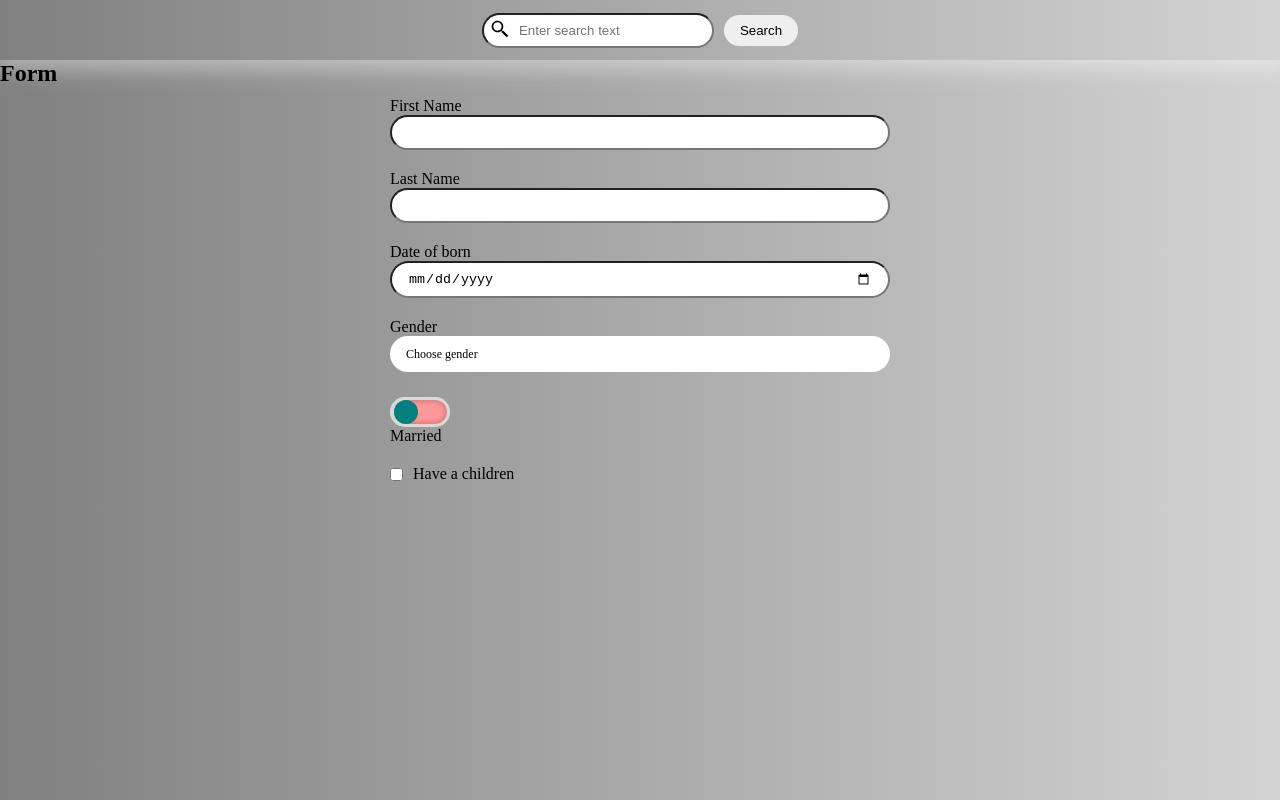
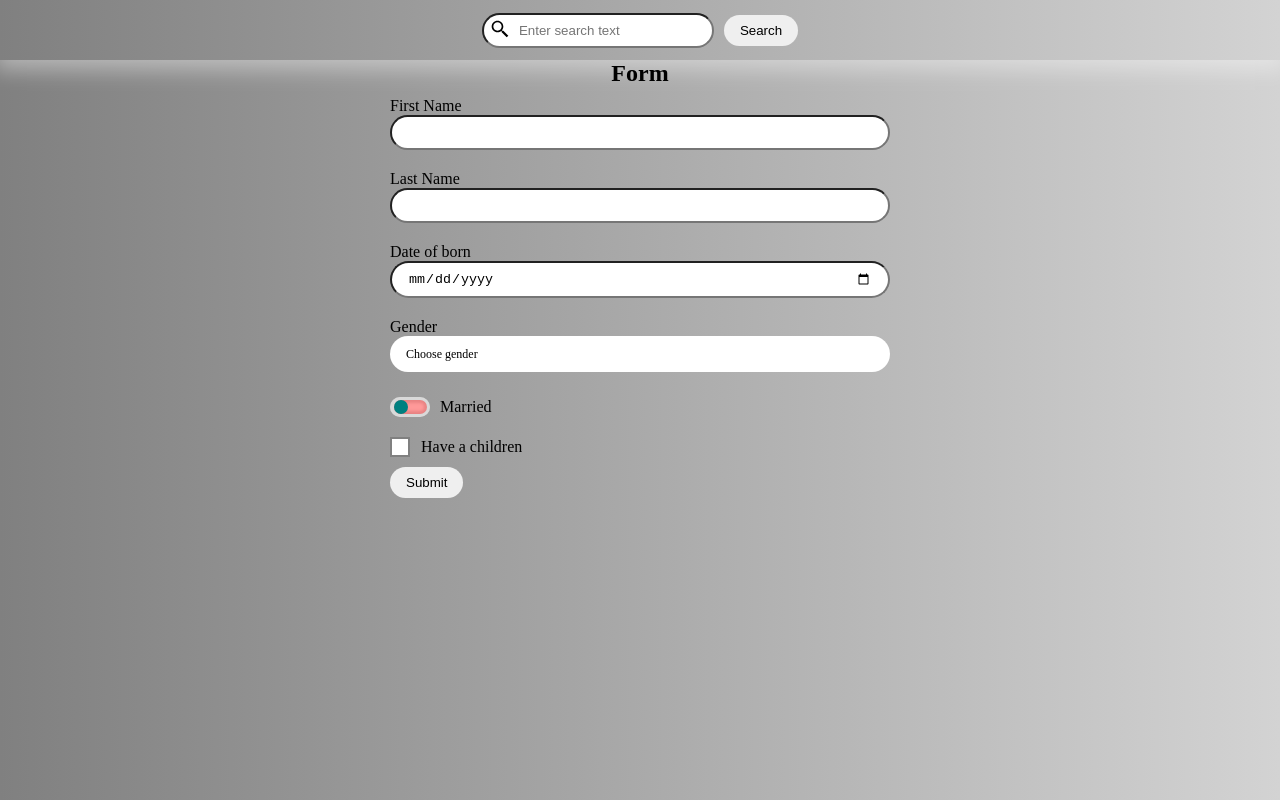
Before and after one commit to Sulton-Ali/react2021Q3, a React app: page / in a window 1280 px wide. Built offline with nearby package versions, Linux system fonts and the light colour scheme.

Commit message:
feat: create handlers changes

```diff
--- a/src/components/app/app.tsx
+++ b/src/components/app/app.tsx
@@ -1,43 +1,108 @@
-import React from 'react';
+import React, {Component} from 'react';
 import Form from '../form/form';
 import {FormElementTypeConstants} from '../formElement/formElement';
 import SearchBar from '../searchbar/searchbar';
 
 import './app.scss';
 
-export default function App(): JSX.Element {
+export default class App extends Component {
+  state = {
+    firstName: '',
+    lastName: '',
+    dateOfBorn: '',
+    gender: '',
+    married: false,
+    haveChildren: false,
+    users: [],
+  };
+
+  onSubmit = (): void => {
+    const newUser = {
+      firstName: this.state.firstName,
+      lastName: this.state.lastName,
+      dateOfBorn: this.state.dateOfBorn,
+      gender: this.state.gender,
+      married: this.state.married,
+      haveChildren: this.state.haveChildren,
+    };
+    this.setState({
+      users: [...this.state.users, newUser],
+    });
+    this.setState({
+      firstName: '',
+      lastName: '',
+      dateOfBorn: '',
+      gender: '',
+      married: false,
+      haveChildren: false,
+    });
+  };
+
+  render(): JSX.Element {
+    console.log(this.state.users);
+
     const formElements = [
       {
         label: 'First Name',
+        value: this.state.firstName,
         type: FormElementTypeConstants.TEXT,
+        changeHandler: (value: string | boolean): void =>
+          this.setState({
+            firstName: value,
+          }),
       },
       {
         label: 'Last Name',
+        value: this.state.lastName,
         type: FormElementTypeConstants.TEXT,
+        changeHandler: (value: string | boolean): void =>
+          this.setState({
+            lastName: value,
+          }),
       },
       {
         label: 'Date of born',
+        value: this.state.dateOfBorn,
         type: FormElementTypeConstants.DATE,
+        changeHandler: (value: string | boolean): void =>
+          this.setState({
+            dateOfBorn: value,
+          }),
       },
       {
         label: 'Gender',
+        value: this.state.gender,
         type: FormElementTypeConstants.DROPDOWN,
         items: ['Male', 'Female'],
+        changeHandler: (value: string | boolean): void =>
+          this.setState({
+            gender: value,
+          }),
       },
       {
         label: 'Married',
+        value: this.state.married,
         type: FormElementTypeConstants.SWITCHER,
+        changeHandler: (value: string | boolean): void =>
+          this.setState({
+            married: value,
+          }),
       },
       {
         label: 'Have a children',
         type: FormElementTypeConstants.CHECKBOX,
+        value: this.state.haveChildren,
+        changeHandler: (value: string | boolean): void =>
+          this.setState({
+            haveChildren: value,
+          }),
       },
     ];
-
     return (
       <div className="app">
         <SearchBar buttonText="Search" placeholder="Enter search text" />
-      <Form title="Form" elements={formElements} />
+        <Form title="Form" elements={formElements} onSubmit={this.onSubmit} />
       </div>
     );
   }
+}
--- a/src/components/form/form.scss
+++ b/src/components/form/form.scss
@@ -1,4 +1,7 @@
 .form {
+  &__title {
+    text-align: center;
+  }
   &__body {
     max-width: 500px;
     margin: 0 auto;
--- a/src/components/form/form.tsx
+++ b/src/components/form/form.tsx
@@ -4,7 +4,8 @@ import './form.scss';
 
 interface IFormProps {
   title?: string;
-  elements: FormElementProps[];
+  elements: Array<FormElementProps>;
+  onSubmit: () => void;
 }
 
 const Form = (props: IFormProps): JSX.Element => {
@@ -15,6 +16,12 @@ const Form = (props: IFormProps): JSX.Element => {
         {props.elements?.map((el, idx) => (
           <FormElement {...el} key={idx} />
         ))}
+
+        <div className="form__buttons">
+          <button type="button" className="btn" onClick={props.onSubmit}>
+            Submit
+          </button>
+        </div>
       </div>
     </form>
   );
--- a/src/components/formElement/checkboxElement.tsx
+++ b/src/components/formElement/checkboxElement.tsx
@@ -1,17 +1,21 @@
 import React from 'react';
+import {FormElementProps} from './formElement';
 
-export type CheckboxElementProps = {
-  label: string;
-  type: string;
-};
-
-export default function CheckboxElement(
-  props: CheckboxElementProps,
-): JSX.Element {
+export default function CheckboxElement(props: FormElementProps): JSX.Element {
   return (
     <div className="form-element checkbox">
       <label className="form-element__label">
-        <input type="checkbox" />
+        <div className={`checkbox__indicator ${props.value ? 'checked' : ''}`}>
+          <div className="checkbox__line-1"></div>
+          <div className="checkbox__line-2"></div>
+        </div>
+        <input
+          type="checkbox"
+          checked={Boolean(props.value)}
+          onChange={(evt) => {
+            props.changeHandler(evt.target.checked);
+          }}
+        />
         <p>{props.label}</p>
       </label>
     </div>
--- a/src/components/formElement/dateElement.tsx
+++ b/src/components/formElement/dateElement.tsx
@@ -1,16 +1,19 @@
 import React from 'react';
+import {FormElementProps} from './formElement';
 
-export type DateElementProps = {
-  label: string;
-  type: string;
-};
-
-export default function DateElement(props: DateElementProps): JSX.Element {
+export default function DateElement(props: FormElementProps): JSX.Element {
   return (
     <div className="form-element">
       <label className="form-element__label">
         <p>{props.label}</p>
-        <input type="date" className="input" />
+        <input
+          type="date"
+          className="input"
+          value={String(props.value)}
+          onChange={(evt) => {
+            props.changeHandler(evt.target.value);
+          }}
+        />
       </label>
     </div>
   );
--- a/src/components/formElement/dropdownElement.tsx
+++ b/src/components/formElement/dropdownElement.tsx
@@ -1,15 +1,7 @@
 import React, {useState} from 'react';
+import {FormElementProps} from './formElement';
 
-export type DropdownElementProps = {
-  label: string;
-  type: string;
-  items?: string[];
-};
-
-export default function DropdownElement(
-  props: DropdownElementProps,
-): JSX.Element {
-  const [selected, setSelected] = useState('Choose gender');
+export default function DropdownElement(props: FormElementProps): JSX.Element {
   const [listOpen, setListOpen] = useState(false);
 
   return (
@@ -17,7 +9,7 @@ export default function DropdownElement(
       <label className="form-element__label">
         <p>{props.label}</p>
         <div className="dropdown__selected" onClick={() => setListOpen(true)}>
-          {selected}
+          {props.value ? props.value : 'Choose gender'}
         </div>
         <div style={{position: 'relative'}}>
           <div
@@ -29,8 +21,8 @@ export default function DropdownElement(
                 className="dropdown__item"
                 key={idx}
                 onClick={() => {
-                  setSelected(item);
                   setListOpen(false);
+                  props.changeHandler(item);
                 }}>
                 {item}
               </div>
--- a/src/components/formElement/formElement.scss
+++ b/src/components/formElement/formElement.scss
@@ -7,18 +7,55 @@
     display: flex;
     flex-direction: column;
   }
+}
 
-  &.checkbox {
+.form__body {
+  .checkbox {
     .form-element__label {
       flex-direction: row;
       align-items: center;
+      width: fit-content;
+      cursor: pointer;
 
       p {
         margin-left: 10px;
       }
     }
+    input {
+      width: 1px;
+      height: 0;
+      opacity: 0;
+    }
+
+    &__indicator {
+      position: relative;
+      width: 20px;
+      height: 20px;
+      background-color: white;
+      border: 2px solid gray;
+    }
+
+    .checked {
+      .checkbox__line-1 {
+        position: absolute;
+        left: 2px;
+        bottom: 0;
+        width: 3px;
+        height: 15px;
+        background-color: red;
+        transform: rotate(-45deg);
+      }
+      .checkbox__line-2 {
+        position: absolute;
+        left: 15px;
+        bottom: 0;
+        width: 3px;
+        height: 25px;
+        background-color: red;
+        transform: rotate(45deg);
+      }
+    }
   }
-
   .dropdown {
     &__list {
       position: absolute;
@@ -68,15 +105,20 @@
   }
 
   .switcher {
+    width: fit-content;
     & .form-element__label {
-      flex-direction: row !important;
+      flex-direction: row;
+      display: flex;
+      align-items: center;
+      cursor: pointer;
     }
     &__body {
       padding: 0 3px;
+      margin-right: 10px;
       display: flex;
       align-items: center;
-      width: 60px;
-      height: 30px;
+      width: 40px;
+      height: 20px;
       border-radius: 20px;
       background-color: white;
       box-shadow: inset 0 0 3px 6px rgba($color: gray, $alpha: 0.3);
@@ -100,14 +142,14 @@
     }
 
     &__circle {
-      width: 24px;
-      height: 24px;
+      width: 14px;
+      height: 14px;
       border-radius: 20px;
       background-color: teal;
       transition: transform 0.3s linear;
 
       &.checked {
-        transform: translateX(29px);
+        transform: translateX(20px);
       }
     }
   }
--- a/src/components/formElement/formElement.tsx
+++ b/src/components/formElement/formElement.tsx
@@ -10,7 +10,9 @@ import SwitcherElement from './switcherElement';
 export type FormElementProps = {
   label: string;
   type: string;
-  items?: string[];
+  value: string | boolean;
+  items?: string[] | undefined;
+  changeHandler: (value: string | boolean) => void;
 };
 export const FormElementTypeConstants = {
   TEXT: 'TEXT',
--- a/src/components/formElement/switcherElement.tsx
+++ b/src/components/formElement/switcherElement.tsx
@@ -1,30 +1,28 @@
-import React, {useState} from 'react';
+import React from 'react';
+import {FormElementProps} from './formElement';
 
-export type SwitcherElementProps = {
-  type: string;
-  label: string;
-};
-
-export default function SwitcherElement(
-  props: SwitcherElementProps,
-): JSX.Element {
-  const [checked, setChecked] = useState(false);
-
+export default function SwitcherElement(props: FormElementProps): JSX.Element {
   return (
     <div className="form-element switcher">
       <label className="form-element__label">
         <div className="switcher__body">
           <input
-            type="checkbox"
-            onChange={(evt) => setChecked(evt.target.checked)}
+            type="radio"
+            onClick={() => {
+              props.changeHandler(!props.value);
+            }}
           />
           <div
-            className={`switcher__circle-wrapper ${checked ? 'checked' : ''}`}>
+            className={`switcher__circle-wrapper ${
+              props.value ? 'checked' : ''
+            }`}>
             <div
-              className={`switcher__circle ${checked ? 'checked' : ''}`}></div>
+              className={`switcher__circle ${
+                props.value ? 'checked' : ''
+              }`}></div>
           </div>
         </div>
-        <p>{props.label}</p>
+        <span>{props.label}</span>
       </label>
     </div>
   );
--- a/src/components/formElement/textElement.tsx
+++ b/src/components/formElement/textElement.tsx
@@ -1,16 +1,19 @@
 import React from 'react';
+import {FormElementProps} from './formElement';
 
-export type TextElementProps = {
-  label: string;
-  type: string;
-};
-
-const TextElement = (props: TextElementProps): JSX.Element => {
+const TextElement = (props: FormElementProps): JSX.Element => {
   return (
     <div className="form-element">
       <label className="form-element__label">
         <p>{props.label}</p>
-        <input type="text" className="input" />
+        <input
+          type="text"
+          className="input"
+          value={String(props.value)}
+          onChange={(evt) => {
+            props.changeHandler(evt.target.value);
+          }}
+        />
       </label>
     </div>
   );
```
Lines whose indentation alone changed are shown as unchanged.
